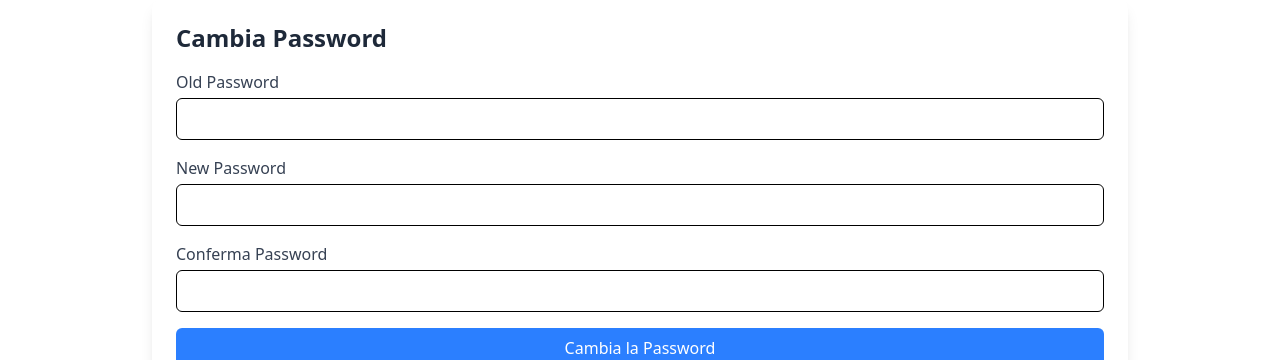
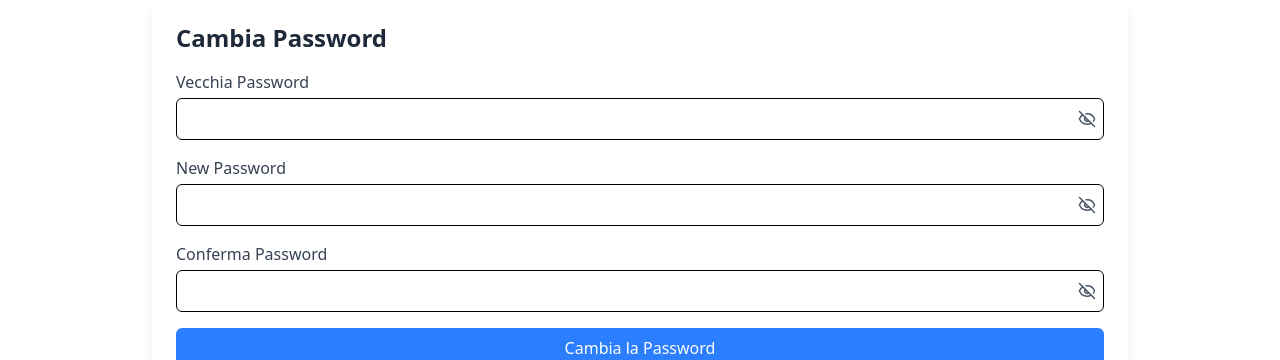
Before and after one commit to Asciugano/health_stream, a React (Vite) app in the folder frontend/: page /profile in a window 1280 px wide. Shown: the part 282-642 px from the top of the page. Built offline with nearby package versions, Linux system fonts and the light colour scheme; no server answers; sample sign-in values are in the browser's storage.

Commit message:
aggiunti i pulsanti per vedere o no la password nel cambio password

```diff
--- a/frontend/src/pages/ProfilePage.jsx
+++ b/frontend/src/pages/ProfilePage.jsx
@@ -1,6 +1,6 @@
 import React, { useEffect, useState } from "react";
 import axios from "axios";
-import { Mail, User } from "lucide-react";
+import { Eye, EyeOff, Mail, User } from "lucide-react";
 
 function ProfilePage({ user_id, setToken }) {
   const [passwordData, setPasswordData] = useState({
@@ -8,6 +8,11 @@ function ProfilePage({ user_id, setToken }) {
     newPassword: "",
     confirmPassword: "",
   });
+  const [viewPassword, setviewPassword] = useState({
+    oldPassword: false,
+    newPassword: false,
+    confirmPassword: false,
+  })
   const [loading, setLoading] = useState(false);
   const [message, setMessage] = useState(null);
   const [user, setUser] = useState({
@@ -92,34 +97,70 @@ function ProfilePage({ user_id, setToken }) {
 
         <form onSubmit={handlePasswordChange} className="flex flex-col gap-4">
           <div className="flex flex-col">
-            <label className="mb-1 font-medium text-gray-700">Old Password</label>
+            <label className="mb-1 font-medium text-gray-700">Vecchia Password</label>
+            <div className="relative">
               <input
-              type="password"
+                type={viewPassword.oldPassword ? "text" : "password"}
                 value={passwordData.oldPassword}
                 onChange={(e) => setPasswordData({ ...passwordData, oldPassword: e.target.value })}
-              className="border rounded-md p-2 outline-none focus:ring-2 focus:ring-blue-400"
+                className="border rounded-md p-2 pr-10 w-full outline-none focus:ring-2 focus:ring-blue-400"
                 required
               />
+              <button
+                type="button"
+                className="absolute inset-y-0 right-2 flex items-center text-gray-600"
+                onClick={(e) => {
+                  e.preventDefault();
+                  setviewPassword({ ...viewPassword, oldPassword: !viewPassword.oldPassword })
+                }}
+              >
+                {viewPassword.oldPassword ? <Eye size={18} /> : <EyeOff size={18} />}
+              </button>
+            </div>
           </div>
           <div className="flex flex-col">
             <label className="mb-1 font-medium text-gray-700">New Password</label>
+            <div className="relative">
               <input
-              type="password"
+                type={viewPassword.newPassword ? "text" : "password"}
                 value={passwordData.newPassword}
                 onChange={(e) => setPasswordData({ ...passwordData, newPassword: e.target.value })}
-              className="border rounded-md p-2 outline-none focus:ring-2 focus:ring-blue-400"
+                className="border rounded-md p-2 pr-10 w-full outline-none focus:ring-2 focus:ring-blue-400"
                 required
               />
+              <button
+                type="button"
+                className="absolute inset-y-0 right-2 flex items-center text-gray-600"
+                onClick={(e) => {
+                  e.preventDefault();
+                  setviewPassword({ ...viewPassword, newPassword: !viewPassword.newPassword })
+                }}
+              >
+                {viewPassword.newPassword ? <Eye size={18} /> : <EyeOff size={18} />}
+              </button>
+            </div>
           </div>
           <div className="flex flex-col">
             <label className="mb-1 font-medium text-gray-700">Conferma Password</label>
+            <div className="relative">
               <input
-              type="password"
+                type={viewPassword.confirmPassword ? "text" : "password"}
                 value={passwordData.confirmPassword}
                 onChange={(e) => setPasswordData({ ...passwordData, confirmPassword: e.target.value })}
-              className="border rounded-md p-2 outline-none focus:ring-2 focus:ring-blue-400"
+                className="border rounded-md p-2 pr-10 w-full outline-none focus:ring-2 focus:ring-blue-400"
                 required
               />
+              <button
+                type="button"
+                className="absolute inset-y-0 right-2 flex items-center text-gray-600"
+                onClick={(e) => {
+                  e.preventDefault();
+                  setviewPassword({ ...viewPassword, confirmPassword: !viewPassword.confirmPassword })
+                }}
+              >
+                {viewPassword.confirmPassword ? <Eye size={18} /> : <EyeOff size={18} />}
+              </button>
+            </div>
           </div>
           <button
             type="submit"
```
Lines whose indentation alone changed are shown as unchanged.
